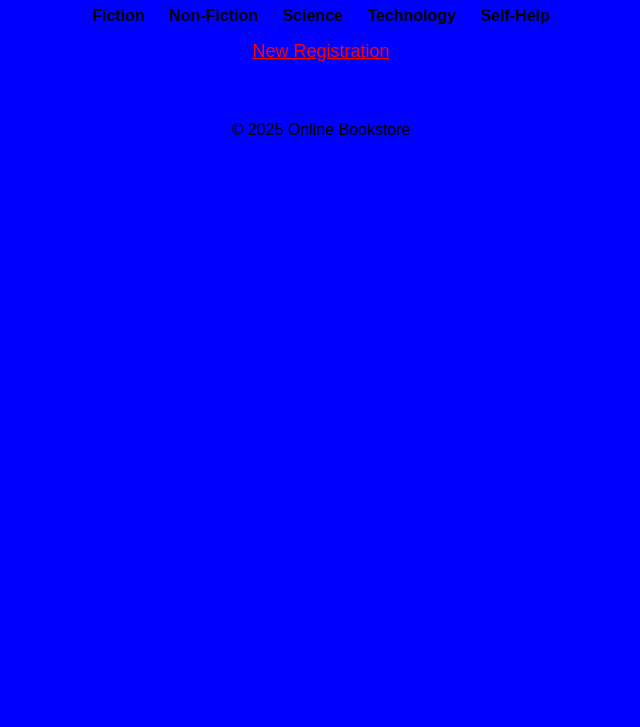
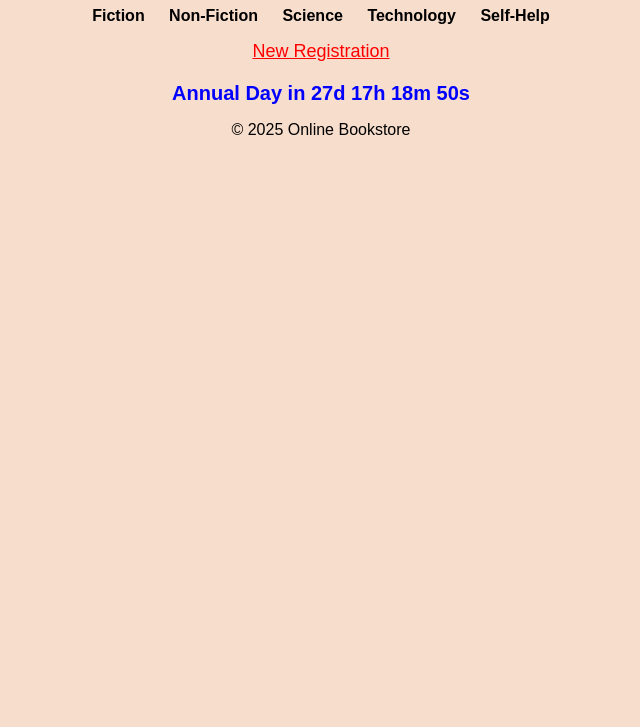
Before and after one commit to archana774/archana774.github.io, a plain HTML site: page index.html in a window 1280 px wide. Shown: the part 73-800 px from the top of the page, without its empty margins (319-959 px from the left). Drawn offline with Linux system fonts and the light colour scheme.

Commit message:
Update styles.css

```diff
--- a/styles.css
+++ b/styles.css
@@ -1,7 +1,7 @@
 body {
     font-family: Arial, sans-serif;
     text-align: center;
-    background-color:blue;
+    background: #f7ddcc;
 }
 nav ul {
     list-style-type: none;
```
